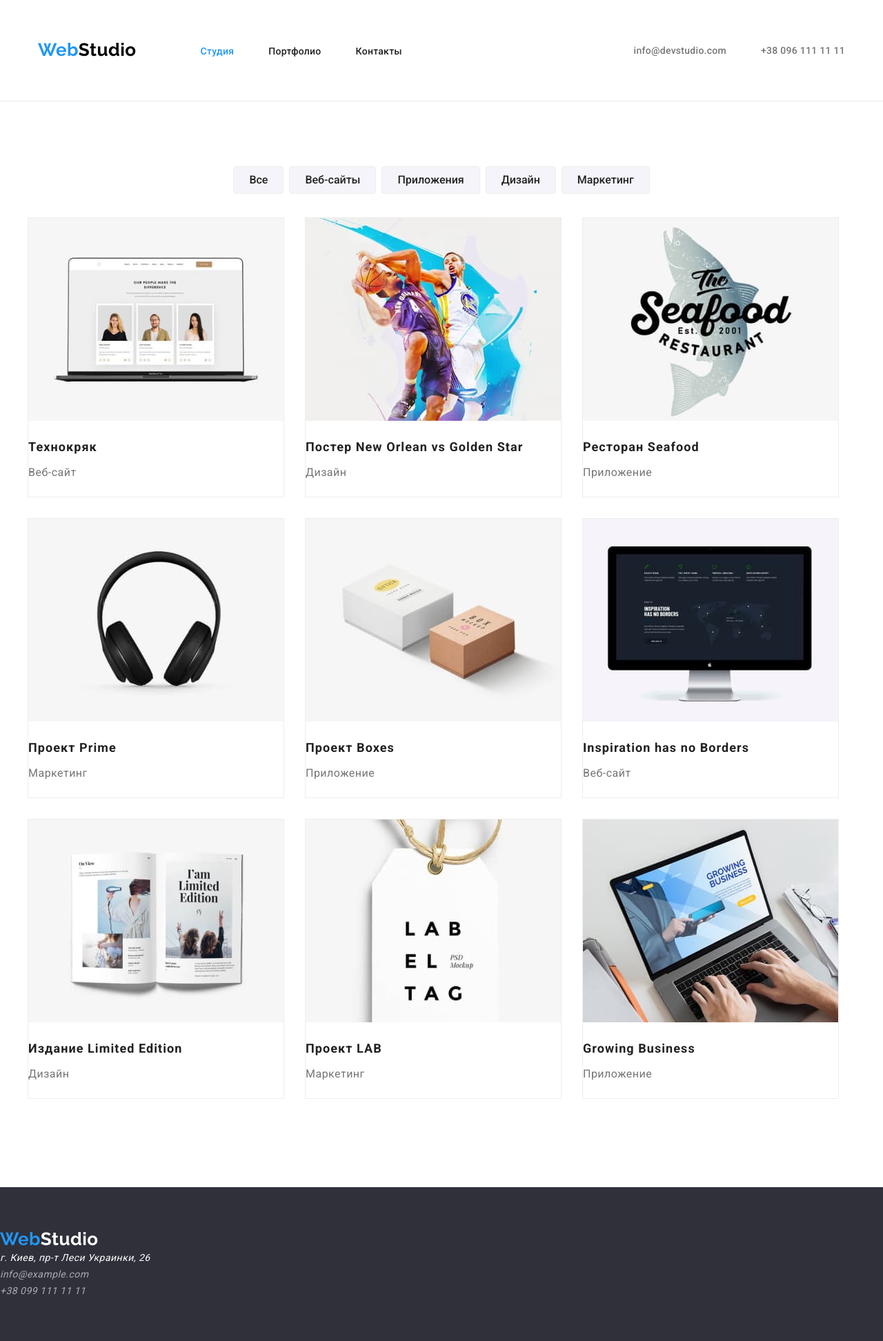
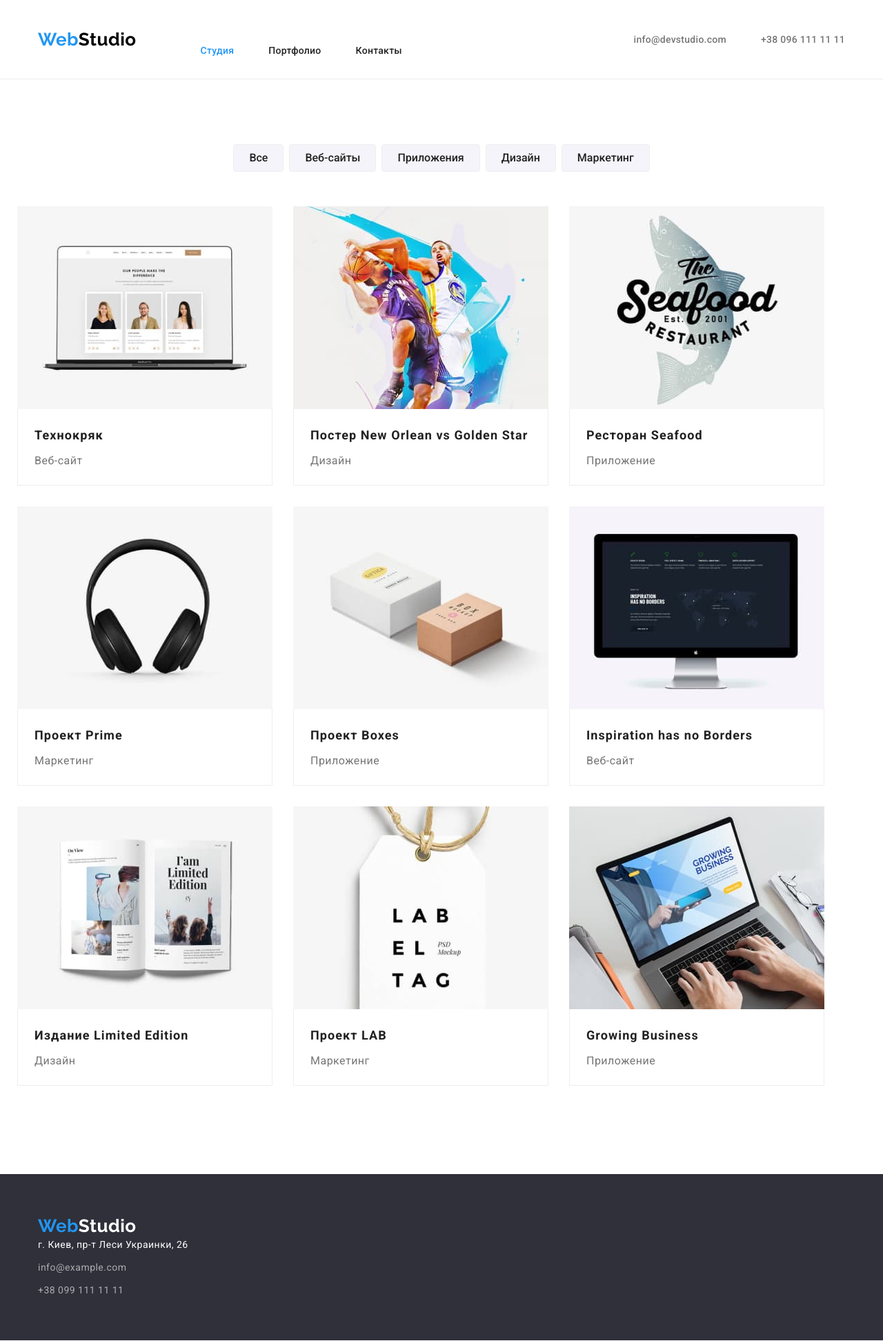
Before and after one commit to NataBuka/goit-markup-hw-003, a plain HTML site: page portfolio.html in a window 1280 px wide. Shown: the whole page at 69% size. Drawn offline with nearby package versions, Linux system fonts and the light colour scheme.

Commit message:
dellet meestaces

```diff
--- a/css/style.css
+++ b/css/style.css
@@ -86,9 +86,7 @@ img {
 }
 
 .header-logo {
-  margin-top: 24px;
   margin-right: 93px;
-  margin-bottom: 25px;
 }
 
 .footer-brand {
@@ -115,19 +113,13 @@ img {
 }
 
 .header {
-  display: flex;
-  justify-content: space-between;
-  align-items: center;
   padding-top: 32px;
   padding-bottom: 32px;
-  margin-left: auto;
-  margin-right: auto;
   border-bottom: 1px solid #ececec;
 }
 
 .container-header {
   display: flex;
-  justify-content: space-between;
   align-items: center;
 }
 
@@ -146,8 +138,7 @@ img {
 
 .list-link {
   display: flex;
-  margin-top: 32px;
-  margin-bottom: 32px;
+  margin-left: auto;
 }
 
 .header-link {
@@ -168,10 +159,9 @@ img {
   letter-spacing: 0.02em;
 }
 
-.site-nav,
-.team-list,
-.header {
+.site-nav {
   display: flex;
+  align-items: center;
 }
 
 .header-link:hover,
@@ -310,6 +300,9 @@ img {
 }
 
 .team-images {
+  border-radius: 0px 0px 4px 4px;
+  box-shadow: 0px 1px 3px rgba(0, 0, 0, 0.12), 0px 1px 1px rgba(0, 0, 0, 0.14),
+    0px 2px 1px rgba(0, 0, 0, 0.2);
   background-color: var(--wite-color);
   margin-right: 30px;
   flex-basis: calc(100%-4 * 30px) / 4;
@@ -317,7 +310,11 @@ img {
 
 .team-img {
   margin-top: 0px;
-  margin-bottom: 30px;
+}
+
+.team-imagest-text {
+  padding-top: 30px;
+  padding-bottom: 30px;
 }
 
 .team-item {
@@ -339,13 +336,11 @@ img {
 
 /* footer */
 
-.footer-section {
+.footer {
+  padding-top: 60px;
+  padding-bottom: 60px;
   background-color: var(--light-black-color);
   color: var(--wite-color);
-}
-.footer-section {
-  padding-top: 60px;
-  padding-bottom: 60px;
 }
 
 .footer-link {
@@ -354,6 +349,18 @@ img {
   font-weight: 400;
   font-size: 14px;
   line-height: 1.71;
+}
+
+.footer-list {
+  font-style: normal;
+}
+
+.list-item:not(:last-child) {
+  margin-bottom: 9px;
+}
+
+.footer-logo {
+  margin-bottom: 20px;
 }
 
 .footer-link-map {
@@ -392,13 +399,10 @@ img {
   color: var(--wite-color);
 }
 
-.filter-list .filter-item {
-  margin-bottom: 34px;
-}
-
 .filter-list {
   display: flex;
   justify-content: center;
+  margin-bottom: 50px;
 }
 
 .filter-list .filter-item + .filter-item {
@@ -407,6 +411,13 @@ img {
 
 .filter-item {
   background-color: var(--wite-color);
+}
+
+.filter-img-text {
+  padding: 20px 24px;
+  border-left: 1px solid var(--border-line-img);
+  border-bottom: 1px solid var(--border-line-img);
+  border-right: 1px solid var(--border-line-img);
 }
 
 .filter-img {
@@ -426,11 +437,6 @@ img {
 
 .filter-img > .filter-item {
   flex-basis: calc(100%-3 * 30) / 3;
-  border: 1px solid var(--border-line-img);
-  padding-bottom: 20px;
-}
-.filter-images {
-  margin-bottom: 20px;
 }
 
 .button-title {
--- a/portfolio.html
+++ b/portfolio.html
@@ -76,69 +76,83 @@
                         <button type="button" class="filter-buttom">Маркетинг</button>
                     </li>
                 </ul>
-                <div class="wrapper">
+
                     <ul class="filter-img list">
                         <li class="filter-item">
                             <img class="filter-images" src="./images/tehnokrjak.jpg" alt="страничка сайта в ноутбуке"
                                 width="370" height="294">
+                                <div class="filter-img-text">
                             <h2 class="button-title">Технокряк</h2>
                             <p class="button-text">Веб-сайт</p>
+                            </div>
                         </li>
                         <li class="filter-item">
                             <img class="filter-images" src="./images/poster.jpg" alt="два футболиста играют мячем"
                                 width="370" height="294">
+                                <div class="filter-img-text">
                             <h2 class="button-title">Постер New Orlean vs Golden Star</h2>
                             <p class="button-text">Дизайн</p>
+                            </div>
                         </li>
                         <li class="filter-item">
                             <img class="filter-images" src="./images/restaurant.jpg" alt="логотип ресторана" width="370"
                                 height="294">
+                                <div class="filter-img-text">
                             <h2 class="button-title">Ресторан Seafood</h2>
                             <p class="button-text">Приложение</p>
+                            </div>
                         </li>
                         <li class="filter-item">
                             <img class="filter-images" src="./images/prime.jpg" alt="наушники" width="370" height="294">
+                            <div class="filter-img-text">
                             <h2 class="button-title">Проект Prime</h2>
                             <p class="button-text">Маркетинг</p>
+                            </div>
                         </li>
                         <li class="filter-item">
                             <img class="filter-images" src="./images/boxes.jpg" alt="две коробочки" width="370"
-                                height="294">
+                                height="294"> <div class="filter-img-text">
                             <h2 class="button-title">Проект Boxes</h2>
                             <p class="button-text">Приложение</p>
+                            </div>
                         </li>
                         <li class="filter-item">
                             <img class="filter-images" src="./images/inspiration.jpg" alt="страница сайта на мониторе"
-                                width="370" height="294">
+                                width="370" height="294"> <div class="filter-img-text">
                             <h2 class="button-title">Inspiration has no Borders</h2>
                             <p class="button-text">Веб-сайт</p>
+                            </div>
                         </li>
                         <li class="filter-item">
                             <img class="filter-images" src="./images/editions.jpg" alt="открытый журнал" width="370"
-                                height="294">
+                                height="294"> <div class="filter-img-text">
                             <h2 class="button-title">Издание Limited Edition</h2>
                             <p class="button-text">Дизайн</p>
+                            </div>
                         </li>
                         <li class="filter-item">
                             <img class="filter-images" src="./images/lab.jpg" alt="лейба поэкта лаб" width="370"
-                                height="294">
+                                height="294"> <div class="filter-img-text">
                             <h2 class="button-title">Проект LAB</h2>
                             <p class="button-text">Маркетинг</p>
+                            </div>
                         </li>
                         <li class="filter-item">
                             <img class="filter-images" src="./images/business.jpg" alt="приложение на экране ноутбука"
-                                width="370" height="294">
+                                width="370" height="294"> <div class="filter-img-text">
                             <h2 class="button-title">Growing Business</h2>
                             <p class="button-text">Приложение</p>
+                            </div>
                         </li>
                     </ul>
-                </div>
+
             </div>
         </section>
     </main>
     <footer class="footer">
-        <section class="footer-section container">
-            <h2 hidden>Скрытый заголовок</h2>
+
+        <div class="wrapper">
+
             <a href="./index.html" class="footer-logo link">
                 Web<span class="footer-brand">Studio</span>
             </a>
@@ -156,7 +170,8 @@
                     </li>
                 </ul>
             </address>
-        </section>
+        </div>
+
     </footer>
 </body>
 
```
Also changed, not shown: index.html (+13 -5 lines).
